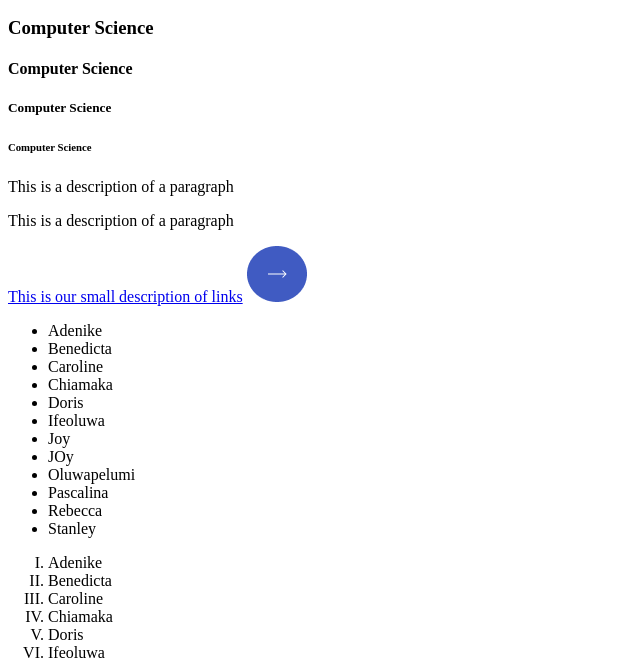
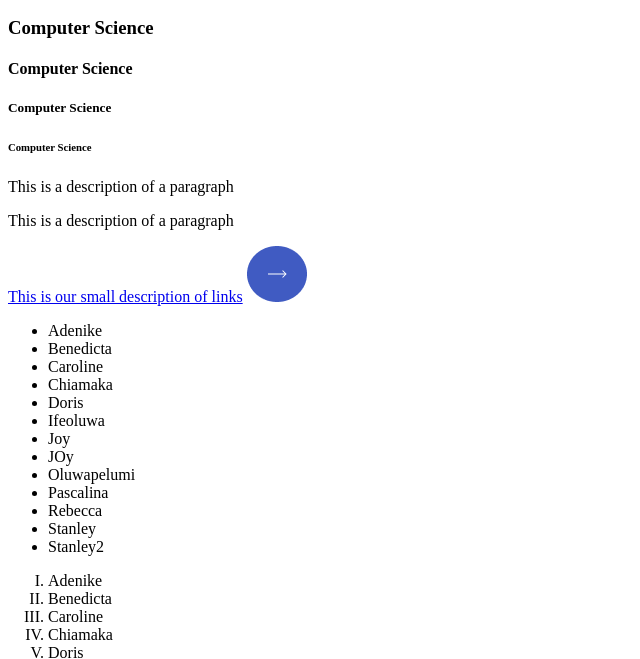
Before and after one commit to Stankovich96/Basic-Html-Class, a plain HTML site: page index.html in a window 1280 px wide. Shown: the part 136-795 px from the top of the page, without its empty margins (0-640 px from the left). Drawn offline with Linux system fonts and the light colour scheme.

Commit message:
this commit is for the second branch

```diff
--- a/index.html
+++ b/index.html
@@ -34,6 +34,7 @@
     <li>Pascalina</li>
     <li>Rebecca</li>
     <li>Stanley</li>
+    <li>Stanley2</li>
   </ul>
   <ol style="list-style: upper-roman;">
     <li>Adenike</li>
```
